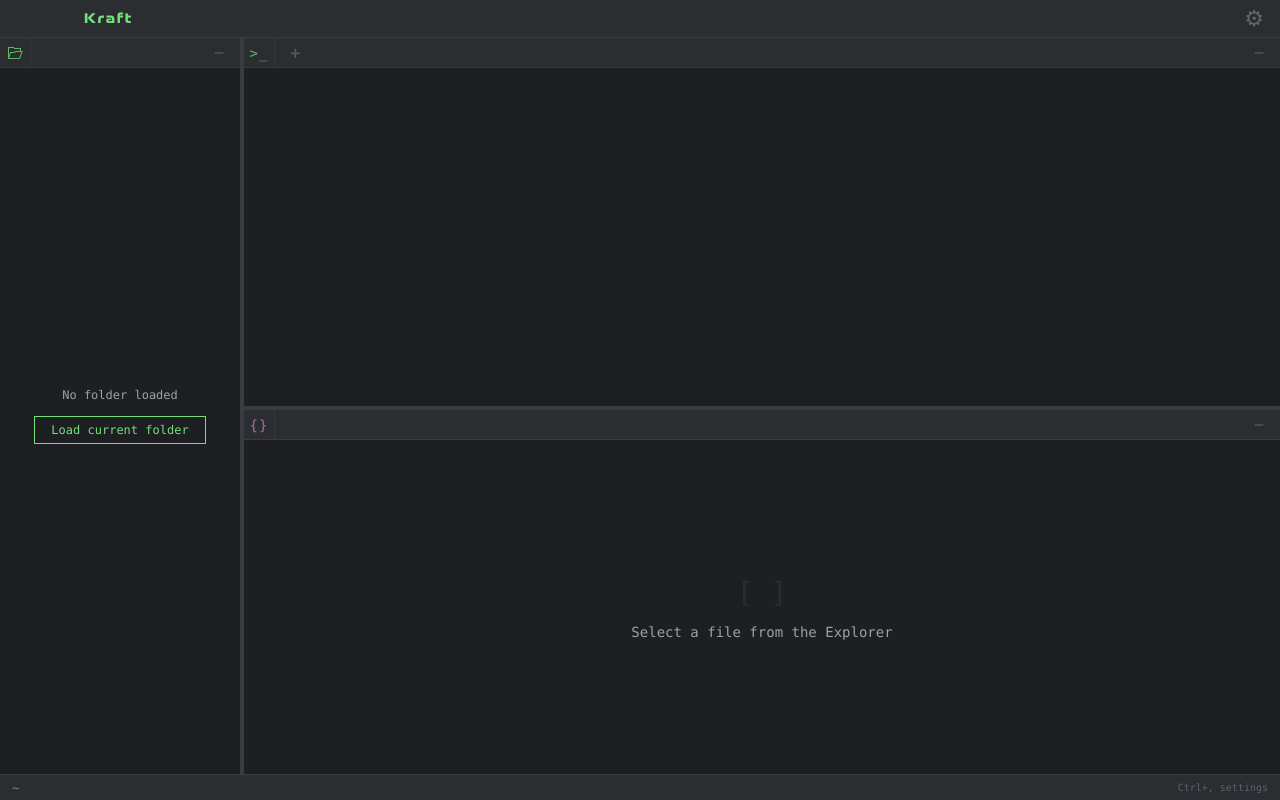
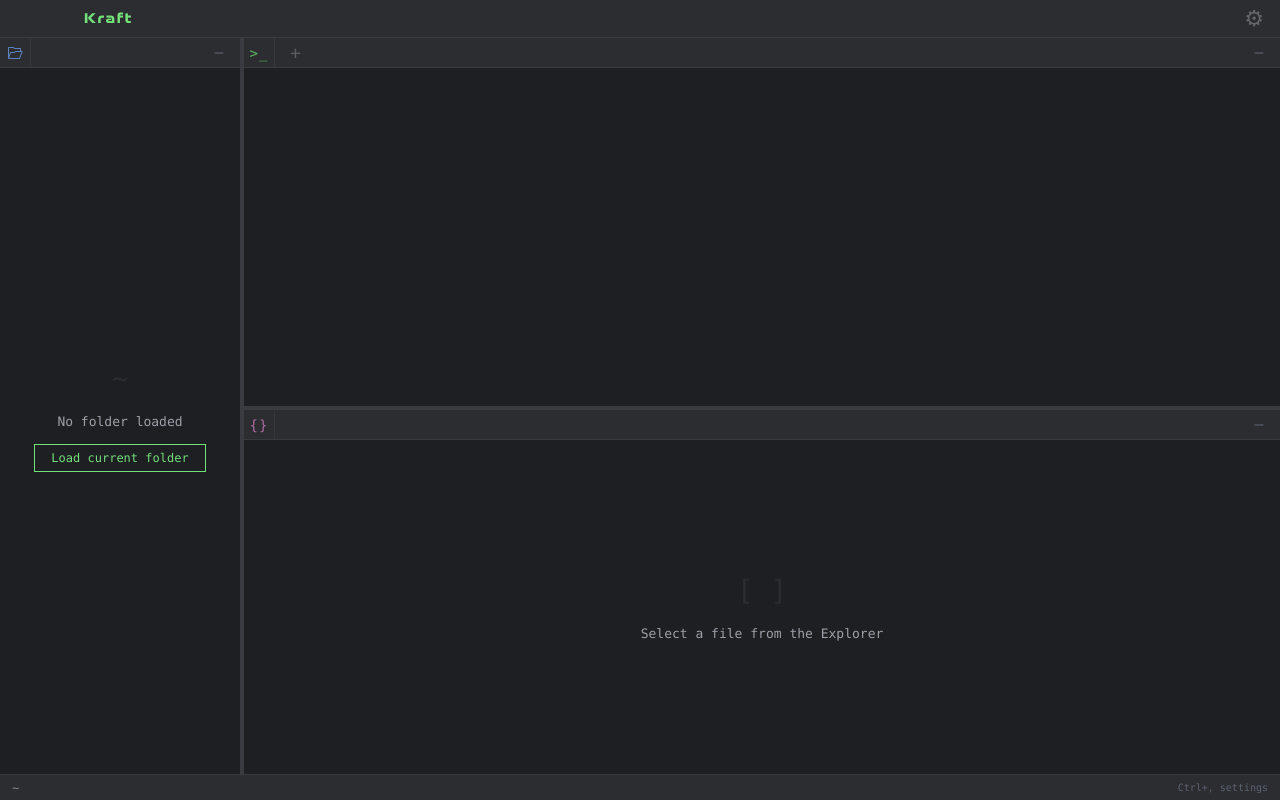
Before and after one commit to sag1v/kraft, a React (Vite) app: page / in a window 1280 px wide. Built offline with nearby package versions, Linux system fonts and the light colour scheme.

Commit message:
fix theme vars and change icon bg color

```diff
--- a/scripts/generate-icon.mjs
+++ b/scripts/generate-icon.mjs
@@ -61,7 +61,7 @@ app.whenReady().then(async () => {
 
           ctx.beginPath();
           ctx.roundRect(pad, pad, icon, icon, r);
-          ctx.fillStyle = '#1e1f22';
+          ctx.fillStyle = '#2b2d30';
           ctx.fill();
 
           ctx.fillStyle = '#73e07a';
--- a/src/App.css
+++ b/src/App.css
@@ -25,8 +25,9 @@
   --fg: #e8eaf0;
   --fg-muted: #9da0a8;
   --fg-dim: #5c6370;
-  --accent: #6c9ced;
+  --accent: #73e07a;
   --accent-secondary: #da7fcb;
+  --accent-tertiary: #6c9ced;
   --border: #393b40;
   --selection: #2d4f67;
   --scrollbar: #393b40;
@@ -407,7 +408,7 @@ body {
 }
 
 .panel-icon.explorer-icon {
-  color: var(--accent);
+  color: var(--accent-tertiary);
 }
 
 .panel-icon.viewer-icon {
@@ -630,7 +631,7 @@ body {
 
 .explorer-prompt-text {
   color: var(--fg-muted);
-  font-size: 12px;
+  font-size: 13px;
 }
 
 .explorer-load-btn {
@@ -1177,7 +1178,9 @@ body {
   justify-content: center;
   height: 100%;
   color: var(--fg-muted);
-  gap: 8px;
+  font-size: 13px;
+  gap: 12px;
+  padding: 24px 16px;
 }
 
 .viewer-empty-icon {
--- a/src/App.tsx
+++ b/src/App.tsx
@@ -38,6 +38,7 @@ function AppInner() {
     root.style.setProperty('--fg-dim', c.fgDim);
     root.style.setProperty('--accent', c.accent);
     root.style.setProperty('--accent-secondary', c.accentSecondary);
+    root.style.setProperty('--accent-tertiary', c.accentTertiary);
     root.style.setProperty('--border', c.border);
     root.style.setProperty('--selection', c.selection);
     root.style.setProperty('--scrollbar', c.scrollbar);
--- a/src/components/Explorer.tsx
+++ b/src/components/Explorer.tsx
@@ -821,6 +821,7 @@ export function Explorer() {
         </div>
         <div className="panel-body explorer-tree">
           <div className="explorer-prompt">
+            <div className="viewer-empty-icon">~</div>
             <div className="explorer-prompt-text">
               No folder loaded
             </div>
--- a/src/themes.ts
+++ b/src/themes.ts
@@ -14,6 +14,7 @@ export const kraftDark: Theme = {
     fgDim: '#5c6370',
     accent: '#73e07a',
     accentSecondary: '#da7fcb',
+    accentTertiary: '#6c9ced',
     border: '#393b40',
     selection: '#2d4f67',
     scrollbar: '#393b40',
@@ -60,6 +61,7 @@ export const tokyoNight: Theme = {
     fgDim: '#3b4261',
     accent: '#7aa2f7',
     accentSecondary: '#bb9af7',
+    accentTertiary: '#7dcfff',
     border: '#292e42',
     selection: '#33467c',
     scrollbar: '#292e42',
@@ -106,6 +108,7 @@ export const gruvboxDark: Theme = {
     fgDim: '#665c54',
     accent: '#fe8019',
     accentSecondary: '#fabd2f',
+    accentTertiary: '#83a598',
     border: '#3c3836',
     selection: '#504945',
     scrollbar: '#3c3836',
@@ -152,6 +155,7 @@ export const rosePineDawn: Theme = {
     fgDim: '#cecacd',
     accent: '#d7827e',
     accentSecondary: '#ea9d34',
+    accentTertiary: '#56949f',
     border: '#dfdad9',
     selection: '#dfdad9',
     scrollbar: '#dfdad9',
--- a/src/types.ts
+++ b/src/types.ts
@@ -73,6 +73,7 @@ export interface Theme {
     fgDim: string;
     accent: string;
     accentSecondary: string;
+    accentTertiary: string;
     border: string;
     selection: string;
     scrollbar: string;
```
Also changed, not shown: assets/icon.png.
